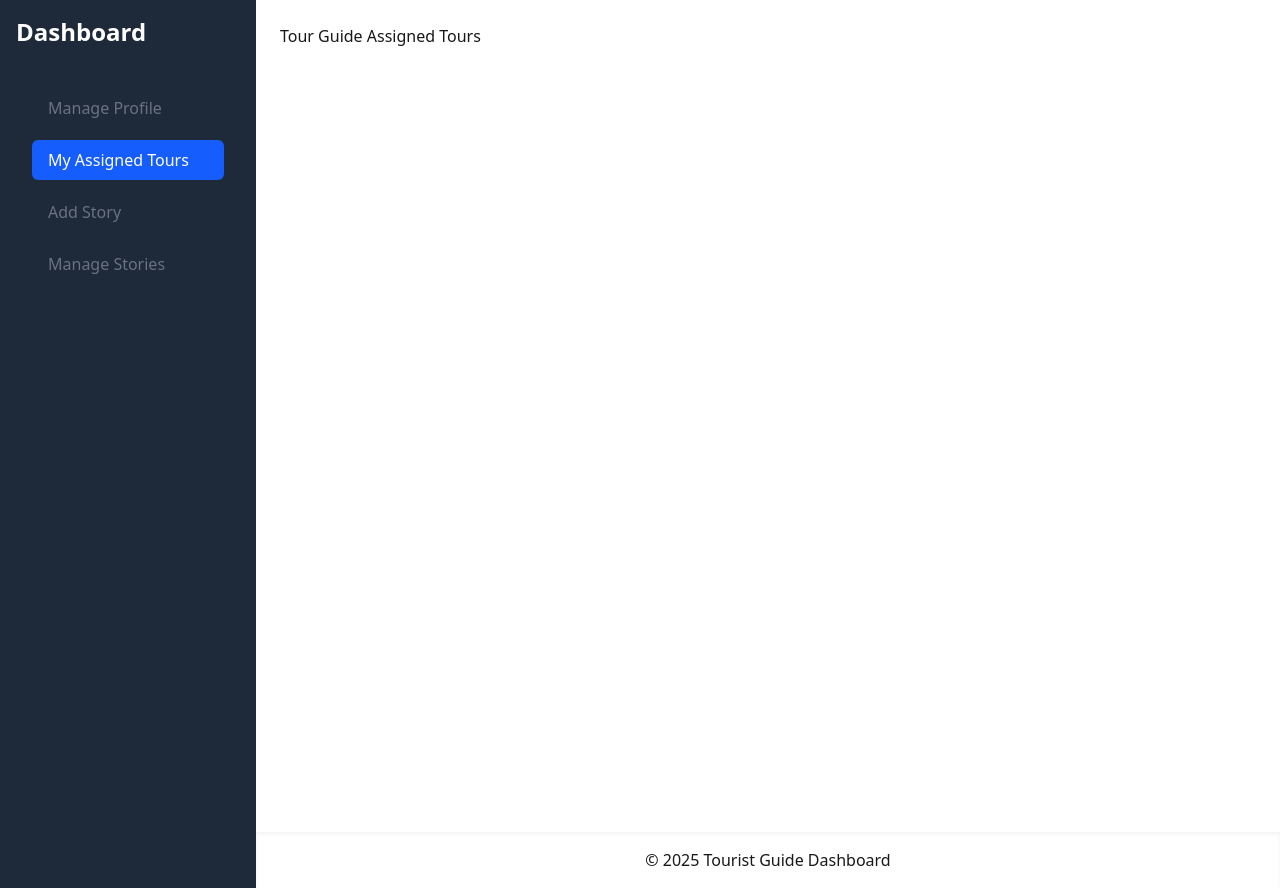
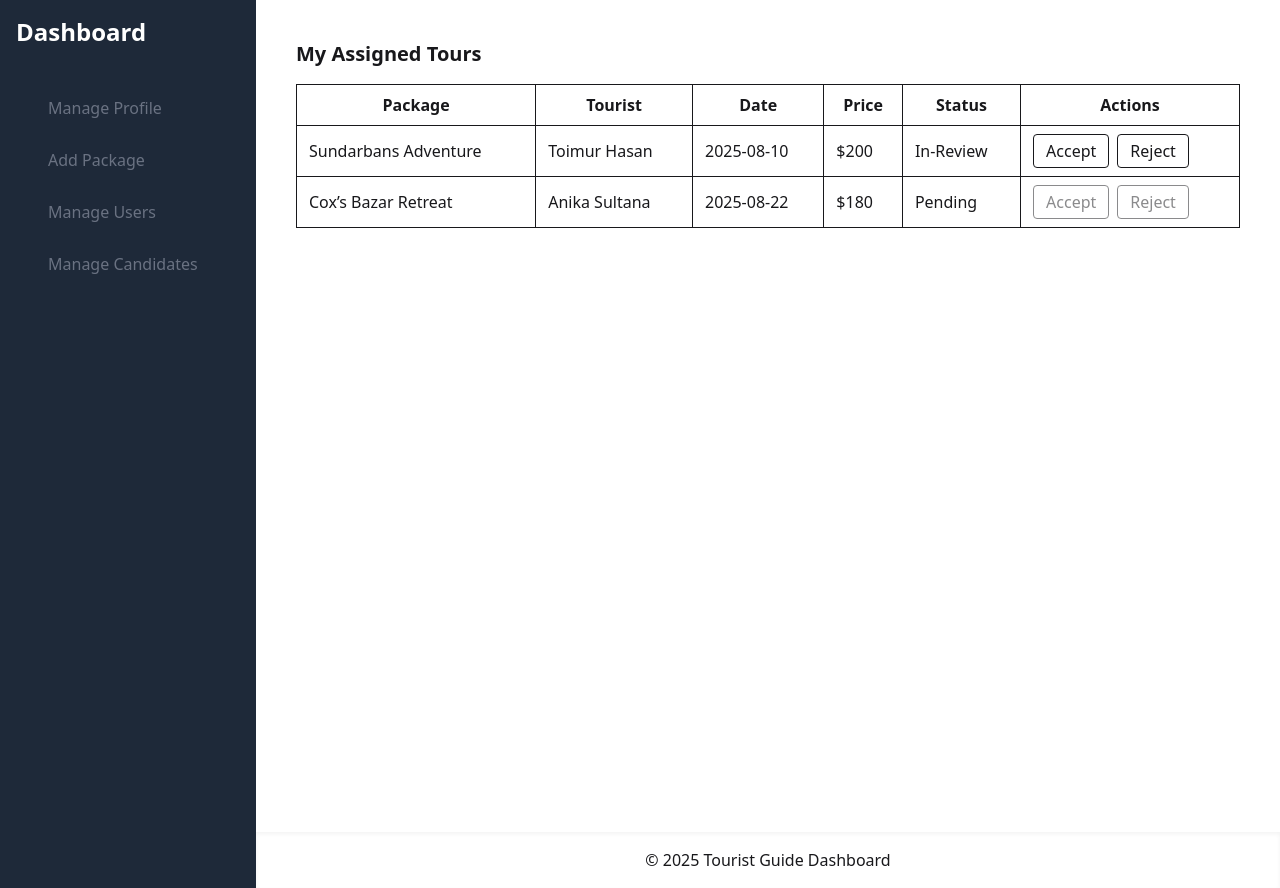
Before and after one commit to toimurhasan/sonarbangla-travels-client, a React (Vite) app: page /dashboard/tourguide/assigned-tours in a window 1280 px wide. Built offline with nearby package versions, Linux system fonts and the light colour scheme; no server answers.

Commit message:
tourGuide dashboard added

```diff
--- /dev/null
+++ b/src/dashboard/TourGuideAssignedTours.jsx
@@ -0,0 +1,105 @@
+import { useState } from "react";
+
+const sampleAssignedTours = [
+  {
+    id: 1,
+    packageName: "Sundarbans Adventure",
+    touristName: "Toimur Hasan",
+    tourDate: "2025-08-10",
+    price: 200,
+    status: "in-review", // pending | in-review | accepted | rejected
+  },
+  {
+    id: 2,
+    packageName: "Cox’s Bazar Retreat",
+    touristName: "Anika Sultana",
+    tourDate: "2025-08-22",
+    price: 180,
+    status: "pending",
+  },
+];
+
+const TourGuideAssignedTours = () => {
+  const [tours, setTours] = useState(sampleAssignedTours);
+  const [rejectId, setRejectId] = useState(null);
+
+  const handleAccept = (id) => {
+    setTours((prev) =>
+      prev.map((tour) => (tour.id === id ? { ...tour, status: "accepted" } : tour))
+    );
+  };
+
+  const handleRejectConfirm = () => {
+    setTours((prev) =>
+      prev.map((tour) => (tour.id === rejectId ? { ...tour, status: "rejected" } : tour))
+    );
+    setRejectId(null);
+  };
+
+  return (
+    <div className="p-4 max-w-5xl mx-auto">
+      <h2 className="text-xl font-semibold mb-4">My Assigned Tours</h2>
+      <div className="overflow-x-auto">
+        <table className="w-full border-collapse border">
+          <thead>
+            <tr>
+              <th className="border px-3 py-2">Package</th>
+              <th className="border px-3 py-2">Tourist</th>
+              <th className="border px-3 py-2">Date</th>
+              <th className="border px-3 py-2">Price</th>
+              <th className="border px-3 py-2">Status</th>
+              <th className="border px-3 py-2">Actions</th>
+            </tr>
+          </thead>
+          <tbody>
+            {tours.map((tour) => (
+              <tr key={tour.id}>
+                <td className="border px-3 py-2">{tour.packageName}</td>
+                <td className="border px-3 py-2">{tour.touristName}</td>
+                <td className="border px-3 py-2">{tour.tourDate}</td>
+                <td className="border px-3 py-2">${tour.price}</td>
+                <td className="border px-3 py-2 capitalize">{tour.status}</td>
+                <td className="border px-3 py-2 space-x-2">
+                  <button
+                    disabled={tour.status !== "in-review"}
+                    onClick={() => handleAccept(tour.id)}
+                    className="px-3 py-1 rounded border disabled:opacity-50"
+                  >
+                    Accept
+                  </button>
+                  <button
+                    disabled={tour.status !== "in-review"}
+                    onClick={() => setRejectId(tour.id)}
+                    className="px-3 py-1 rounded border disabled:opacity-50"
+                  >
+                    Reject
+                  </button>
+                </td>
+              </tr>
+            ))}
+          </tbody>
+        </table>
+      </div>
+
+      {/* Reject Confirmation Modal */}
+      {rejectId !== null && (
+        <div className="fixed inset-0 bg-black bg-opacity-50 flex items-center justify-center z-50">
+          <div className="p-6 rounded-lg bg-white space-y-4 max-w-sm w-full">
+            <h3 className="text-lg font-medium">Confirm Rejection</h3>
+            <p>Are you sure you want to reject this booking?</p>
+            <div className="flex justify-end gap-3 pt-2">
+              <button onClick={() => setRejectId(null)} className="px-4 py-2 border rounded">
+                Cancel
+              </button>
+              <button onClick={handleRejectConfirm} className="px-4 py-2 border rounded">
+                Confirm Reject
+              </button>
+            </div>
+          </div>
+        </div>
+      )}
+    </div>
+  );
+};
+
+export default TourGuideAssignedTours;
--- /dev/null
+++ b/src/dashboard/TourGuideStories.jsx
@@ -0,0 +1,141 @@
+import { useState } from "react";
+
+const TourGuideStories = () => {
+  const [activeTab, setActiveTab] = useState("add");
+  const [stories, setStories] = useState([]);
+  const [newStory, setNewStory] = useState({
+    title: "",
+    description: "",
+    images: [],
+  });
+  const [imageInput, setImageInput] = useState("");
+
+  const handleAddStory = (e) => {
+    e.preventDefault();
+    if (!newStory.title || !newStory.description || newStory.images.length === 0) return;
+
+    const story = {
+      id: Date.now(),
+      ...newStory,
+    };
+
+    setStories([story, ...stories]);
+    setNewStory({ title: "", description: "", images: [] });
+    setImageInput("");
+  };
+
+  const handleDelete = (id) => {
+    const updated = stories.filter((s) => s.id !== id);
+    setStories(updated);
+  };
+
+  const handleAddImage = () => {
+    if (imageInput.trim()) {
+      setNewStory({ ...newStory, images: [...newStory.images, imageInput.trim()] });
+      setImageInput("");
+    }
+  };
+
+  const handleRemoveImage = (url) => {
+    const filtered = newStory.images.filter((img) => img !== url);
+    setNewStory({ ...newStory, images: filtered });
+  };
+
+  return (
+    <div className="max-w-4xl mx-auto p-4 space-y-6">
+      {/* Tabs */}
+      <div className="flex space-x-4 border-b pb-2">
+        <button onClick={() => setActiveTab("add")} className="px-4 py-2 border rounded">
+          Add Story
+        </button>
+        <button onClick={() => setActiveTab("manage")} className="px-4 py-2 border rounded">
+          Manage Stories
+        </button>
+      </div>
+
+      {/* Add Story Form */}
+      {activeTab === "add" && (
+        <form onSubmit={handleAddStory} className="space-y-4">
+          <input
+            type="text"
+            placeholder="Story Title"
+            value={newStory.title}
+            onChange={(e) => setNewStory({ ...newStory, title: e.target.value })}
+            className="w-full border px-3 py-2 rounded"
+          />
+
+          <textarea
+            placeholder="Story Description"
+            rows="4"
+            value={newStory.description}
+            onChange={(e) => setNewStory({ ...newStory, description: e.target.value })}
+            className="w-full border px-3 py-2 rounded"
+          />
+
+          <div className="flex gap-2">
+            <input
+              type="text"
+              placeholder="Image URL"
+              value={imageInput}
+              onChange={(e) => setImageInput(e.target.value)}
+              className="w-full border px-3 py-2 rounded"
+            />
+            <button type="button" onClick={handleAddImage} className="px-4 py-2 border rounded">
+              Add Image
+            </button>
+          </div>
+
+          {newStory.images.length > 0 && (
+            <div className="flex flex-wrap gap-2">
+              {newStory.images.map((img, idx) => (
+                <div key={idx} className="relative">
+                  <img src={img} alt="story" className="w-24 h-24 object-cover rounded" />
+                  <button
+                    type="button"
+                    onClick={() => handleRemoveImage(img)}
+                    className="absolute top-0 right-0 text-xs p-1 border rounded"
+                  >
+                    ✕
+                  </button>
+                </div>
+              ))}
+            </div>
+          )}
+
+          <button type="submit" className="px-4 py-2 border rounded">
+            Submit Story
+          </button>
+        </form>
+      )}
+
+      {/* Manage Stories */}
+      {activeTab === "manage" && (
+        <div className="space-y-4">
+          {stories.length === 0 ? (
+            <p>No stories added yet.</p>
+          ) : (
+            stories.map((story) => (
+              <div key={story.id} className="border p-4 rounded space-y-2">
+                <h3 className="text-lg font-medium">{story.title}</h3>
+                <p>{story.description}</p>
+                <div className="flex gap-2 flex-wrap">
+                  {story.images.map((img, i) => (
+                    <img key={i} src={img} alt="img" className="w-24 h-24 object-cover rounded" />
+                  ))}
+                </div>
+                <button
+                  onClick={() => handleDelete(story.id)}
+                  className="px-4 py-2 border rounded mt-2"
+                >
+                  Delete
+                </button>
+              </div>
+            ))
+          )}
+        </div>
+      )}
+    </div>
+  );
+};
+
+export default TourGuideStories;
--- a/src/layouts/DashboardLayout.jsx
+++ b/src/layouts/DashboardLayout.jsx
@@ -11,7 +11,7 @@ const DashboardLayout = () => {
         <div className="text-2xl font-bold mb-6">Dashboard</div>
         {/* Add navigation links here based on role (optional) */}
         {/* Example: <Link to="/dashboard/tourist/my-bookings">My Bookings</Link> */}
-        <SidebarNav userRole={"tourGuide"} />
+        <SidebarNav userRole={"admin"} />
       </aside>
 
       {/* Main Content */}
```
Also changed, not shown: src/routes/router.jsx (+5 -3 lines).
